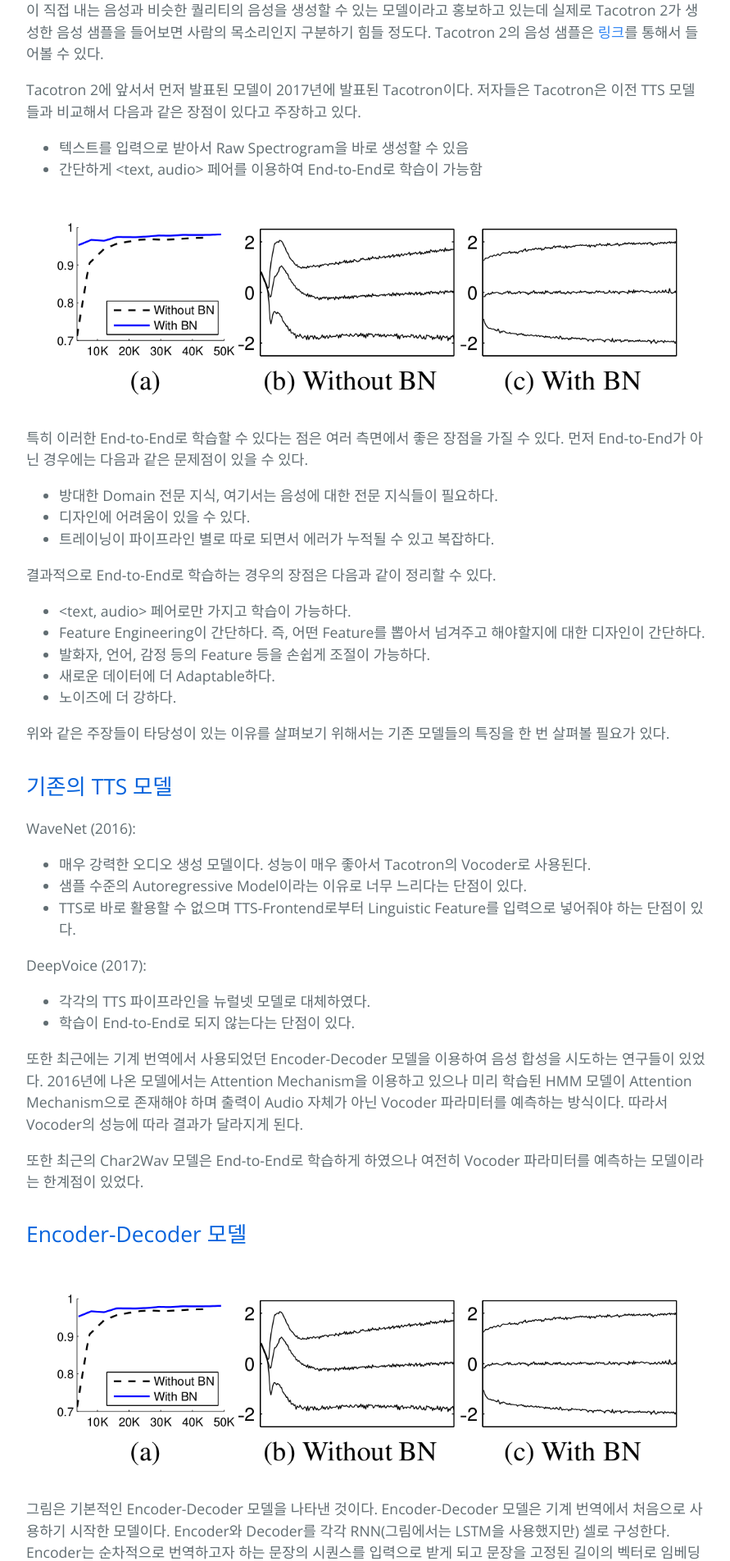
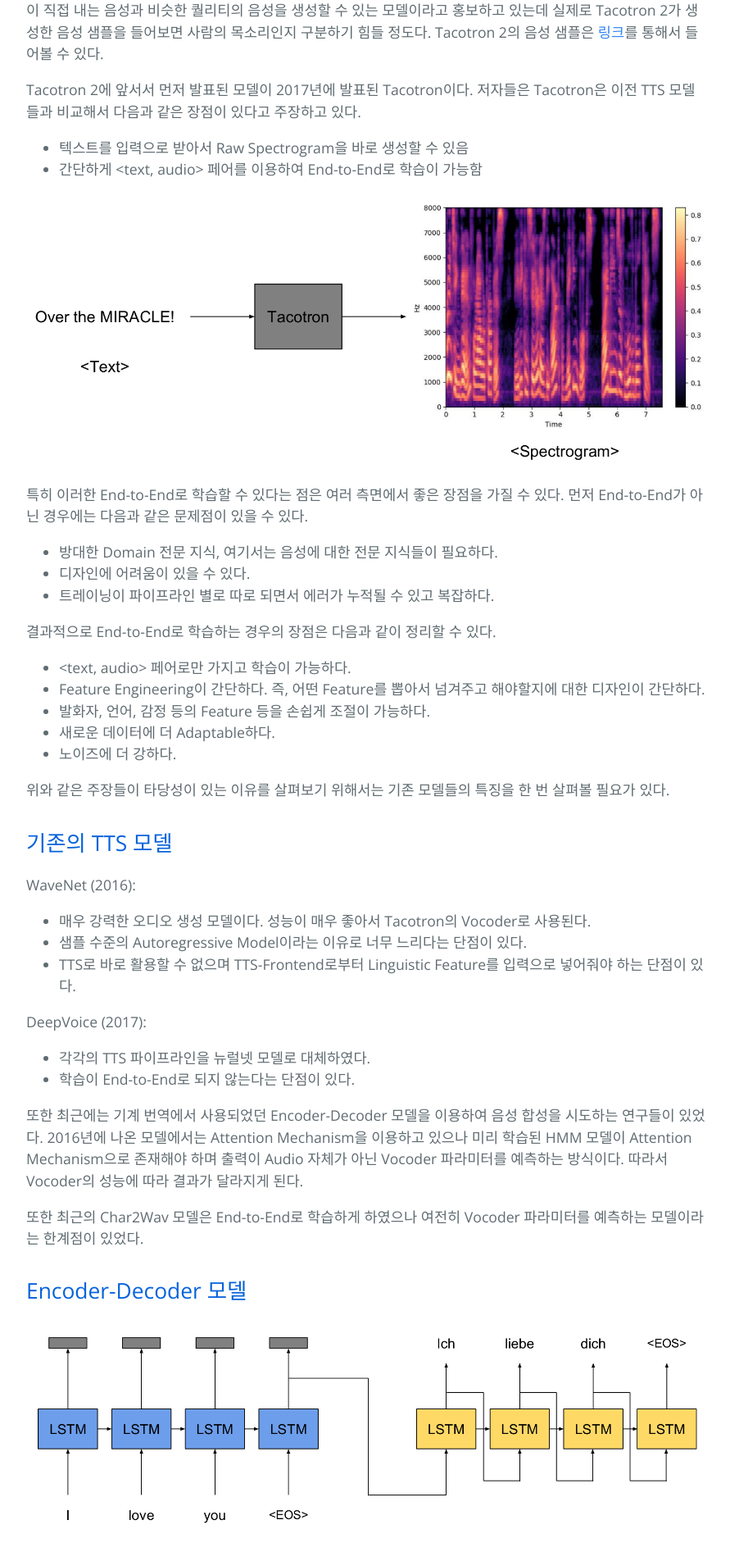
Before and after one commit to hcnoh/hcnoh.github.io, a Jekyll site: the page built from _posts/2018-12-11-tacotron.md, in a window 1280 px wide. Shown: the part 693-2597 px from the top of the page at 82% size, without its empty margins (192-1083 px from the left). Built offline with Jekyll 4.4.1, drawn with Linux system fonts in a browser that asks for light colours; formulas are drawn with MathJax 3; comment, search, counter and statistics services are not loaded.

Commit message:
Update 2018-12-11-tacotron.md

```diff
--- a/_posts/2018-12-11-tacotron.md
+++ b/_posts/2018-12-11-tacotron.md
@@ -24,7 +24,7 @@
 - 텍스트를 입력으로 받아서 Raw Spectrogram을 바로 생성할 수 있음
 - 간단하게 <text, audio> 페어를 이용하여 End-to-End로 학습이 가능함
 
-![](/assets/img/2018-11-27-batch-normalization/01.png)
+![](/assets/img/2018-12-11-tacotron/01.png)
 
 특히 이러한 End-to-End로 학습할 수 있다는 점은 여러 측면에서 좋은 장점을 가질 수 있다. 먼저 End-to-End가 아닌 경우에는 다음과 같은 문제점이 있을 수 있다.
 - 방대한 Domain 전문 지식, 여기서는 음성에 대한 전문 지식들이 필요하다.
@@ -55,7 +55,7 @@
 또한 최근의 Char2Wav 모델은 End-to-End로 학습하게 하였으나 여전히 Vocoder 파라미터를 예측하는 모델이라는 한계점이 있었다.
 
 ## Encoder-Decoder 모델
-![](/assets/img/2018-11-27-batch-normalization/01.png)
+![](/assets/img/2018-12-11-tacotron/02.png)
 
 그림은 기본적인 Encoder-Decoder 모델을 나타낸 것이다. Encoder-Decoder 모델은 기계 번역에서 처음으로 사용하기 시작한 모델이다. Encoder와 Decoder를 각각 RNN(그림에서는 LSTM을 사용했지만) 셀로 구성한다. Encoder는 순차적으로 번역하고자 하는 문장의 시퀀스를 입력으로 받게 되고 문장을 고정된 길이의 벡터로 임베딩을 하게 된다. RNN 인코더의 경우 입력 시퀀스의 마지막 타임 스텝의 입력, 여기서는 <EOS> (End of sequence)를 입력으로 넣었을 때 나오는 RNN 셀의 Hidden State Vector를 문장의 임베딩으로 사용하게 된다. 이렇게 생성된 문장 임베딩은 다시 RNN 디코더의 첫번째 타임 스텝의 입력으로 들어가게 되고 디코더는 순차적으로 문장을 생성하여 결국 번역된 문장을 완성하게 된다.
 
@@ -74,7 +74,7 @@
 \end{align*}
 $$
 
-![](/assets/img/2018-11-27-batch-normalization/01.png)
+![](/assets/img/2018-12-11-tacotron/03.png)
 
 그 다음 그림은 기본 Encoder-Decoder 모델에 Attention Mechanism을 추가한 것을 나타낸다. Attention Mechanism은 문장을 하나의 고정된 길이의 벡터로 임베딩하는 것을 부정하는 과정에서 연구가 시작된 모델이다. 문장을 구성하는 모든 단어들을 각각 임베딩하여 디코더가 특정 타임 스텝에서 어떤 단어에 더 집중하여 현재 타임 스텝의 출력을 생성할지에 Attention Mechanism이 도움을 주게 된다. Tacotron은 Attention Mechanism으로 Bahdanau Attention을 사용하였으며 Bahdanau Attention에 대한 정리는 이 [포스트](https://hcnoh.github.io/2018-12-11-bahdanau-attention)에서 확인할 수 있다.
 
```
